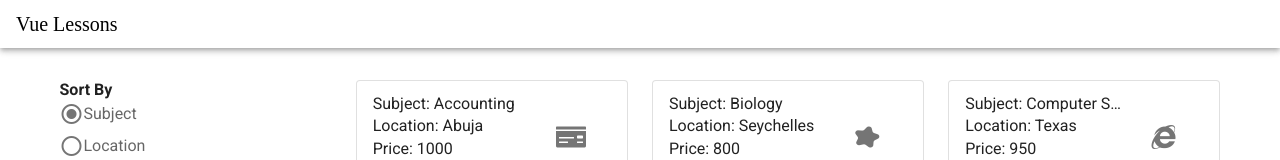
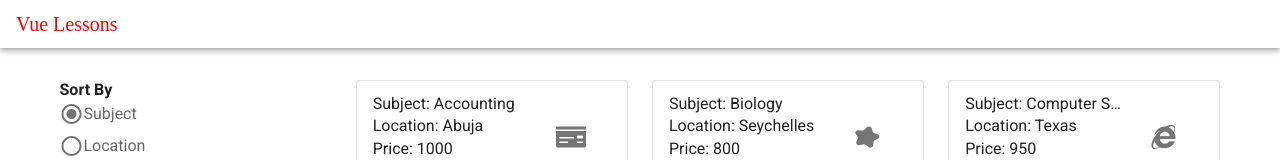
Before and after one commit to Sosa-alt/coursework7.2, a Vue app: page / in a window 1280 px wide. Shown: the top 160 px of the page. Built offline with nearby package versions, Linux system fonts and the light colour scheme; what vue-currency-filter would draw is missing.

Commit message:
Update 3

```diff
--- a/src/App.vue
+++ b/src/App.vue
@@ -35,7 +35,7 @@ export default {
   }
   #title {
     font-family: "Times New Roman";
-    color: black;
+    color: red;
     text-decoration: none;
   }
   #shoppingCart {
```
